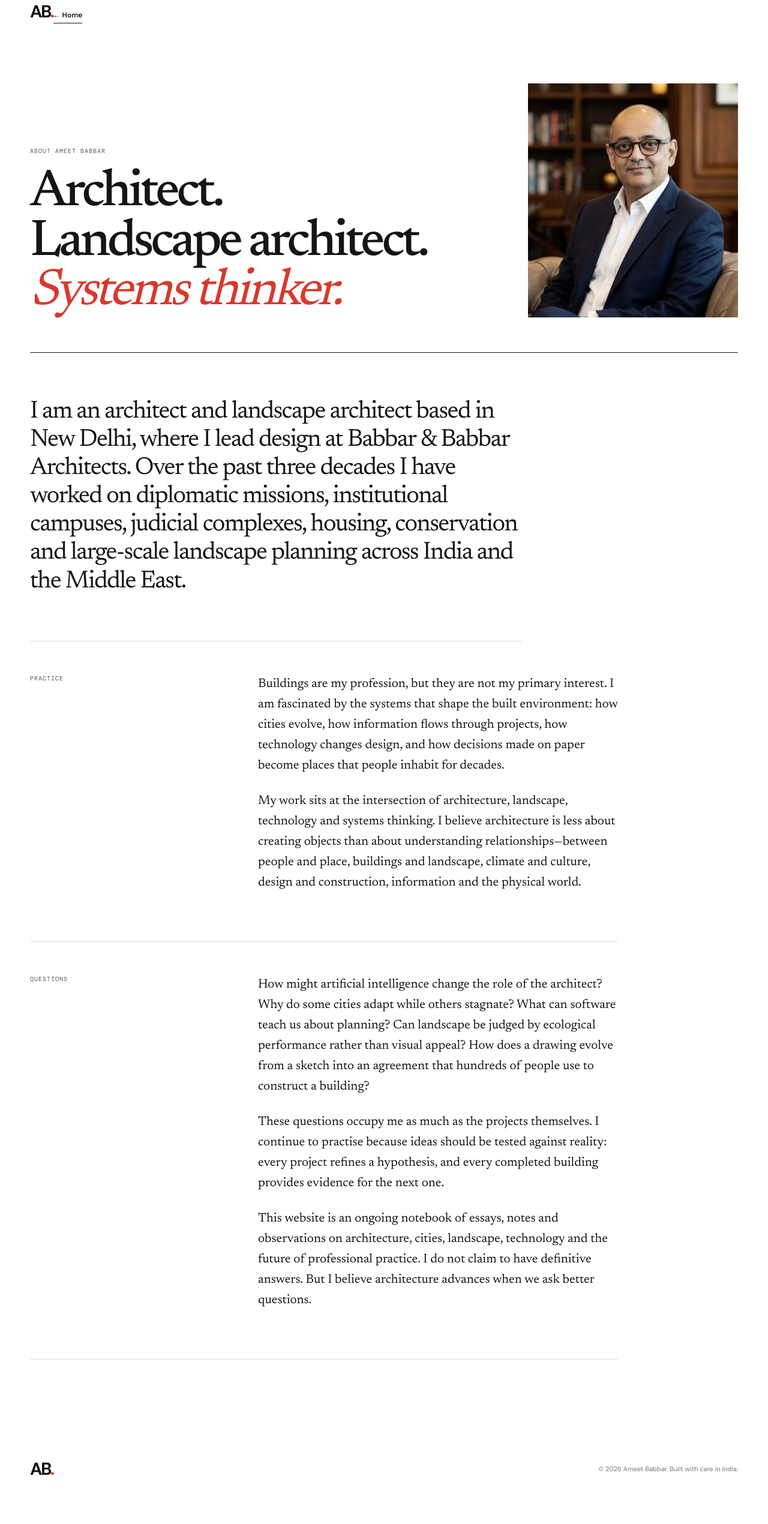
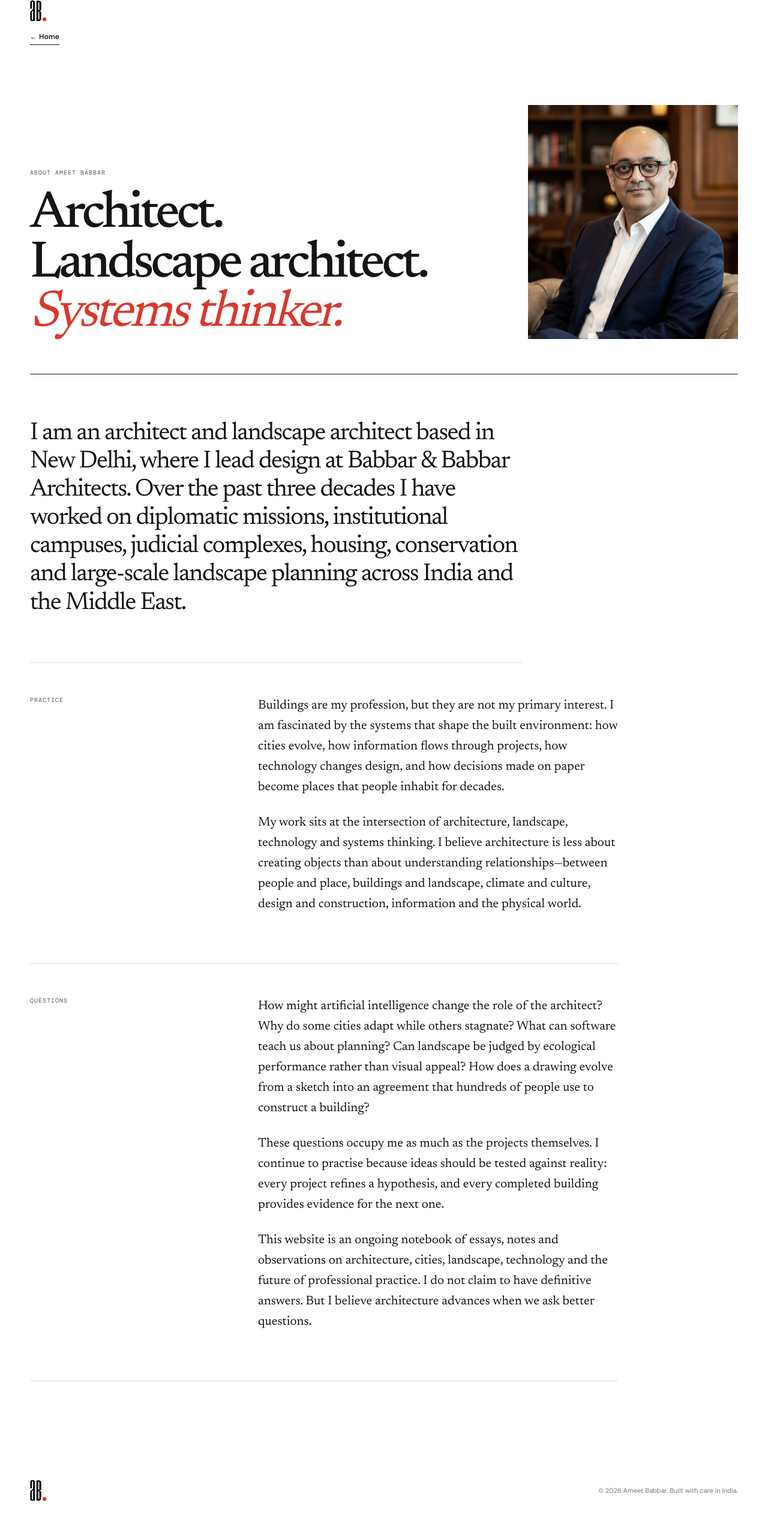
Before and after one commit to bbarch/ab, a plain HTML site: page about.html in a window 1280 px wide. Shown: the whole page at 60% size. Before the commit the page ends 2509 px from the top, so only its background shows below. Drawn offline with nearby package versions, Linux system fonts and the light colour scheme.

Commit message:
Replace AB text logo with custom SVG mark

```diff
--- a/about.html
+++ b/about.html
@@ -12,13 +12,13 @@
     <link rel="stylesheet" href="enhancements.css" />
   </head>
   <body>
-    <header class="article-header container"><a class="brand" href="index.html">AB<span>.</span></a><a class="text-link" href="index.html">← Home</a></header>
+    <header class="article-header container"><a class="brand" href="index.html" aria-label="Ameet Babbar home"><img class="brand-mark" src="images/ab-mark.svg" alt="Ameet Babbar" /></a><a class="text-link" href="index.html">← Home</a></header>
     <main class="about-page container">
       <div class="about-page__hero"><div><p class="eyebrow">About Ameet Babbar</p><h1>Architect.<br />Landscape architect.<br /><em>Systems thinker.</em></h1></div><img src="images/ameet-babbar.jpg" alt="Ameet Babbar" /></div>
       <section class="about-page__intro"><p>I am an architect and landscape architect based in New Delhi, where I lead design at Babbar &amp; Babbar Architects. Over the past three decades I have worked on diplomatic missions, institutional campuses, judicial complexes, housing, conservation and large-scale landscape planning across India and the Middle East.</p></section>
       <section class="about-page__text"><div><p class="eyebrow">Practice</p></div><div><p>Buildings are my profession, but they are not my primary interest. I am fascinated by the systems that shape the built environment: how cities evolve, how information flows through projects, how technology changes design, and how decisions made on paper become places that people inhabit for decades.</p><p>My work sits at the intersection of architecture, landscape, technology and systems thinking. I believe architecture is less about creating objects than about understanding relationships—between people and place, buildings and landscape, climate and culture, design and construction, information and the physical world.</p></div></section>
       <section class="about-page__text"><div><p class="eyebrow">Questions</p></div><div><p>How might artificial intelligence change the role of the architect? Why do some cities adapt while others stagnate? What can software teach us about planning? Can landscape be judged by ecological performance rather than visual appeal? How does a drawing evolve from a sketch into an agreement that hundreds of people use to construct a building?</p><p>These questions occupy me as much as the projects themselves. I continue to practise because ideas should be tested against reality: every project refines a hypothesis, and every completed building provides evidence for the next one.</p><p>This website is an ongoing notebook of essays, notes and observations on architecture, cities, landscape, technology and the future of professional practice. I do not claim to have definitive answers. But I believe architecture advances when we ask better questions.</p></div></section>
     </main>
-    <footer class="container"><a class="brand" href="index.html">AB<span>.</span></a><p>© 2026 Ameet Babbar. Built with care in India.</p></footer>
+    <footer class="container"><a class="brand" href="index.html" aria-label="Ameet Babbar home"><img class="brand-mark" src="images/ab-mark.svg" alt="Ameet Babbar" /></a><p>© 2026 Ameet Babbar. Built with care in India.</p></footer>
   </body>
 </html>
--- a/enhancements.css
+++ b/enhancements.css
@@ -1,5 +1,6 @@
 /* Small, project-specific additions kept separate from the base visual system. */
 .project-image--embassy{background:#d9d0c2}.project-image--embassy img{display:block;width:100%;height:100%;object-fit:cover;object-position:center}
+.brand .brand-mark{display:block;width:auto;height:36px}
 .ai-art.has-image{background:none;transform:none}.ai-art.has-image:before,.ai-art.has-image:after{display:none}.ai-art.has-image img{display:block;width:100%;height:100%;object-fit:cover;box-shadow:0 12px 30px #0002}
 .about-intro img{display:block;width:100%;height:230px;object-fit:cover;object-position:center 23%;margin-top:24px;filter:saturate(.9)}.about-inner--profile>div:last-child p+p{margin-top:18px}@media(max-width:720px){.about-intro img{width:210px;height:260px}.about-inner--profile>div:last-child{margin-top:4px}}
 .about-page{padding:100px 0 120px}.about-page__hero{display:grid;grid-template-columns:1.5fr .7fr;gap:80px;align-items:end;border-bottom:1px solid var(--ink);padding-bottom:58px}.about-page h1{font:500 clamp(54px,7vw,86px)/.96 var(--serif);letter-spacing:-.06em;margin:23px 0 0}.about-page h1 em{color:var(--red);font-weight:400}.about-page__hero img{width:100%;max-height:390px;object-fit:cover;object-position:center 22%;filter:saturate(.9)}.about-page__intro{max-width:820px;font:400 clamp(27px,3.2vw,42px)/1.15 var(--serif);letter-spacing:-.04em;padding:75px 0;border-bottom:1px solid var(--line)}.about-page__intro p{margin:0}.about-page__text{display:grid;grid-template-columns:1fr 2fr;gap:80px;max-width:980px;padding:55px 0;border-bottom:1px solid var(--line)}.about-page__text>div:last-child{font:21px/1.62 var(--serif)}.about-page__text>div:last-child p{margin:0 0 25px}@media(max-width:720px){.about-page{padding:65px 0 75px}.about-page__hero,.about-page__text{grid-template-columns:1fr;gap:32px}.about-page__hero{padding-bottom:40px}.about-page__hero img{width:210px;height:285px}.about-page__intro{padding:55px 0;font-size:29px}.about-page__text{padding:42px 0}.about-page__text>div:last-child{font-size:19px}}
```
Also changed, not shown: article.html (+2 -2 lines), images/ab-mark.svg (added).
